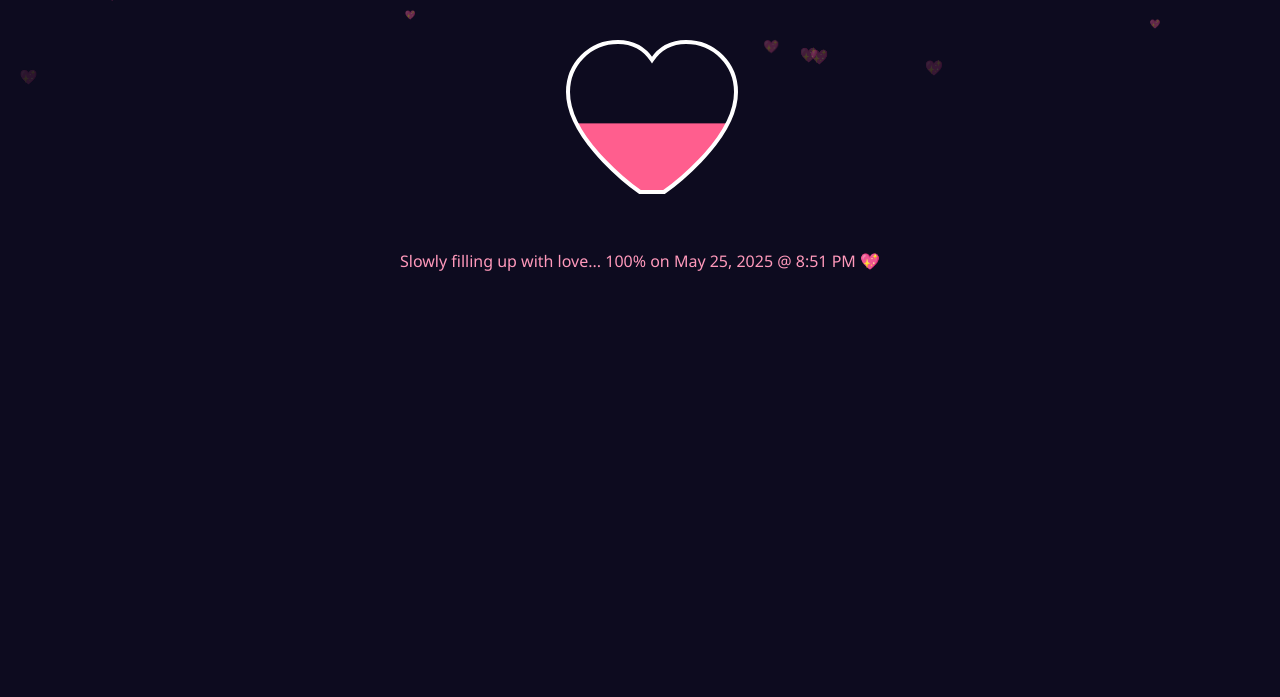
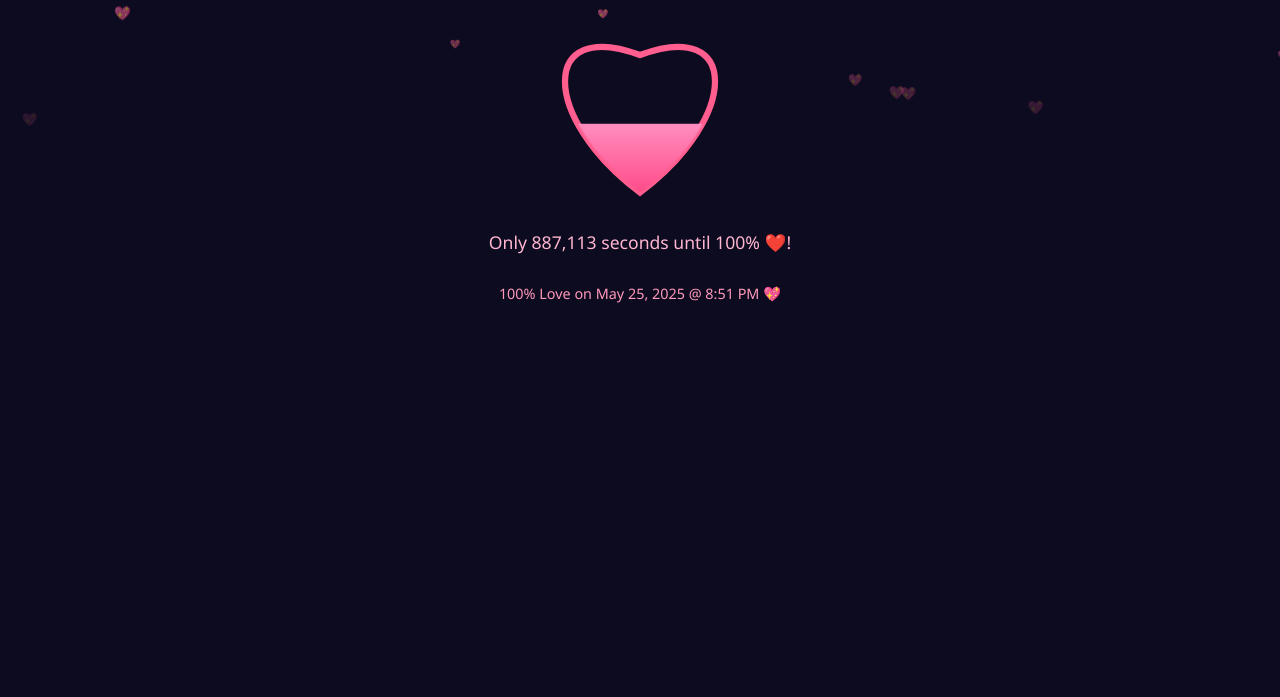
Before and after one commit to developer-rs5/love-webs, a plain HTML site: page heart-bowl.html in a window 1280 px wide. Shown: the part 103-800 px from the top of the page. Drawn offline with Linux system fonts and the light colour scheme.

Commit message:
Update heart-bowl.html

```diff
--- a/heart-bowl.html
+++ b/heart-bowl.html
@@ -3,14 +3,14 @@
 <head>
   <meta charset="UTF-8" />
   <meta name="viewport" content="width=device-width, initial-scale=1.0"/>
-  <title>Rishabh ❤️ Samya - Heart Fill</title>
+  <title>Rishabh ❤️ Samya - Love Heart</title>
   <style>
     body {
       margin: 0;
       background: #0d0b1f;
       font-family: 'Segoe UI', sans-serif;
+      color: #fff;
       text-align: center;
-      color: white;
       overflow: hidden;
     }
 
@@ -21,97 +21,149 @@
     }
 
     .heart-container {
+      width: 250px;
+      margin: 0 auto;
       position: relative;
-      width: 200px;
-      height: 200px;
-      margin: 40px auto;
     }
 
     svg {
       width: 100%;
-      height: 100%;
+      height: auto;
     }
 
-    .fill-mask {
-      animation: fillAnim 2s ease forwards;
-      transform-box: fill-box;
-      transform-origin: bottom;
+    .countdown {
+      font-size: 1.1em;
+      color: #ffb6d1;
+      margin-top: 20px;
+    }
+
+    footer {
+      color: #ff99bb;
+      margin-top: 30px;
+      font-size: 0.9em;
     }
 
     .falling-heart {
       position: absolute;
       color: #ff5e8e;
+      animation: fall linear forwards;
       font-size: 10px;
-      animation: fall linear forwards;
       opacity: 0.8;
+      z-index: 10;
     }
 
     @keyframes fall {
       0% { transform: translateY(-10px); opacity: 1; }
-      100% { transform: translateY(200px); opacity: 0; }
+      100% { transform: translateY(250px); opacity: 0; }
     }
 
-    footer {
-      color: #ff99bb;
-      margin-top: 30px;
+    @keyframes shake {
+      0% { transform: translateX(0); }
+      25% { transform: translateX(1px); }
+      50% { transform: translateX(0); }
+      75% { transform: translateX(-1px); }
+      100% { transform: translateX(0); }
+    }
+
+    .fill-liquid {
+      animation: shake 1.5s infinite;
     }
 
     @media screen and (max-width: 500px) {
-      .heart-container {
-        transform: scale(0.8);
-      }
+      h1 { font-size: 1.5em; }
+      .heart-container { width: 200px; }
     }
   </style>
 </head>
 <body>
+
 <h1>Rishabh ❤️ Samya</h1>
 
 <div class="heart-container">
-    <svg viewBox="0 0 100 100" xmlns="http://www.w3.org/2000/svg">
+  <svg viewBox="0 0 200 180" xmlns="http://www.w3.org/2000/svg">
     <defs>
-        <mask id="heart-mask">
-          <rect id="fillRect" x="0" y="100" width="100" height="100" fill="white"/>
-        </mask>
+      <clipPath id="heartClip">
+        <!-- Symmetrical heart path -->
+        <path d="M100 170
+                 C 20 110, 20 30, 100 60
+                 C 180 30, 180 110, 100 170 Z" />
+      </clipPath>
+      <linearGradient id="grad" x1="0%" y1="100%" x2="0%" y2="0%">
+        <stop offset="0%" stop-color="#ff4081" />
+        <stop offset="100%" stop-color="#ff8ebf" />
+      </linearGradient>
     </defs>
-      <path id="heartPath"
-        d="M50 91s-36-25-36-50c0-14 11-25 25-25 7 0 13 3 17 9 4-6 10-9 17-9 14 0 25 11 25 25 0 25-36 50-36 50z"
-        fill="#ff5e8e"
-        mask="url(#heart-mask)" />
-      <path
-        d="M50 91s-36-25-36-50c0-14 11-25 25-25 7 0 13 3 17 9 4-6 10-9 17-9 14 0 25 11 25 25 0 25-36 50-36 50z"
+
+    <!-- Heart outline -->
+    <path d="M100 170
+             C 20 110, 20 30, 100 60
+             C 180 30, 180 110, 100 170 Z"
           fill="none"
-        stroke="#fff"
-        stroke-width="2"
-      />
+          stroke="#ff5e8e"
+          stroke-width="5"/>
+
+    <!-- Fill rectangle clipped to heart -->
+    <rect id="fillRect"
+          x="0"
+          y="180"
+          width="200"
+          height="0"
+          fill="url(#grad)"
+          clip-path="url(#heartClip)"
+          class="fill-liquid"/>
   </svg>
 </div>
 
+<div class="countdown" id="countdownText">
+  Calculating love countdown... 💘
+</div>
+
 <footer>
-    Slowly filling up with love... 100% on May 25, 2025 @ 8:51 PM 💖
+  100% Love on May 25, 2025 @ 8:51 PM 💖
 </footer>
 
 <script>
   const start = new Date("2025-05-15T00:00:00");
   const end = new Date("2025-05-25T20:51:00");
+  const rect = document.getElementById("fillRect");
+  const countdownText = document.getElementById("countdownText");
+
+  function updateHeart() {
     const now = new Date();
-    const percent = Math.max(0, Math.min(100, 40 + ((now - start) / (end - start)) * 60));
+    const total = end - start;
+    const elapsed = now - start;
+    const secondsLeft = Math.max(0, Math.floor((end - now) / 1000));
 
-    const fillHeight = 100 - percent; // SVG origin is top-left
-    document.getElementById("fillRect").setAttribute("y", fillHeight);
-    document.getElementById("fillRect").setAttribute("height", percent);
+    // Love starts at 40%, grows to 100% by the end
+    const percent = Math.max(40, Math.min(100, 40 + (elapsed / total) * 60));
 
-    // Falling hearts effect
+    const maxFill = 150; // max fill height
+    const fillHeight = (percent / 100) * maxFill;
+    rect.setAttribute("y", 180 - fillHeight);
+    rect.setAttribute("height", fillHeight);
+
+    countdownText.innerText =
+      secondsLeft > 0
+        ? `Only ${secondsLeft.toLocaleString()} seconds until 100% ❤️!`
+        : `Samya loves you fully now 💍💞`;
+  }
+
+  updateHeart();
+  setInterval(updateHeart, 1000);
+
+  // Falling hearts
   setInterval(() => {
     const heart = document.createElement("div");
     heart.className = "falling-heart";
     heart.innerText = "💖";
-      heart.style.left = Math.random() * 90 + "%";
+    heart.style.left = Math.random() * 100 + "%";
     heart.style.top = "0px";
-      heart.style.fontSize = (8 + Math.random() * 8) + "px";
+    heart.style.fontSize = (8 + Math.random() * 6) + "px";
     heart.style.animationDuration = (3 + Math.random() * 2) + "s";
     document.body.appendChild(heart);
     setTimeout(() => heart.remove(), 5000);
   }, 300);
 </script>
+
 </body>
 </html>
```
Lines whose indentation alone changed are shown as unchanged.
